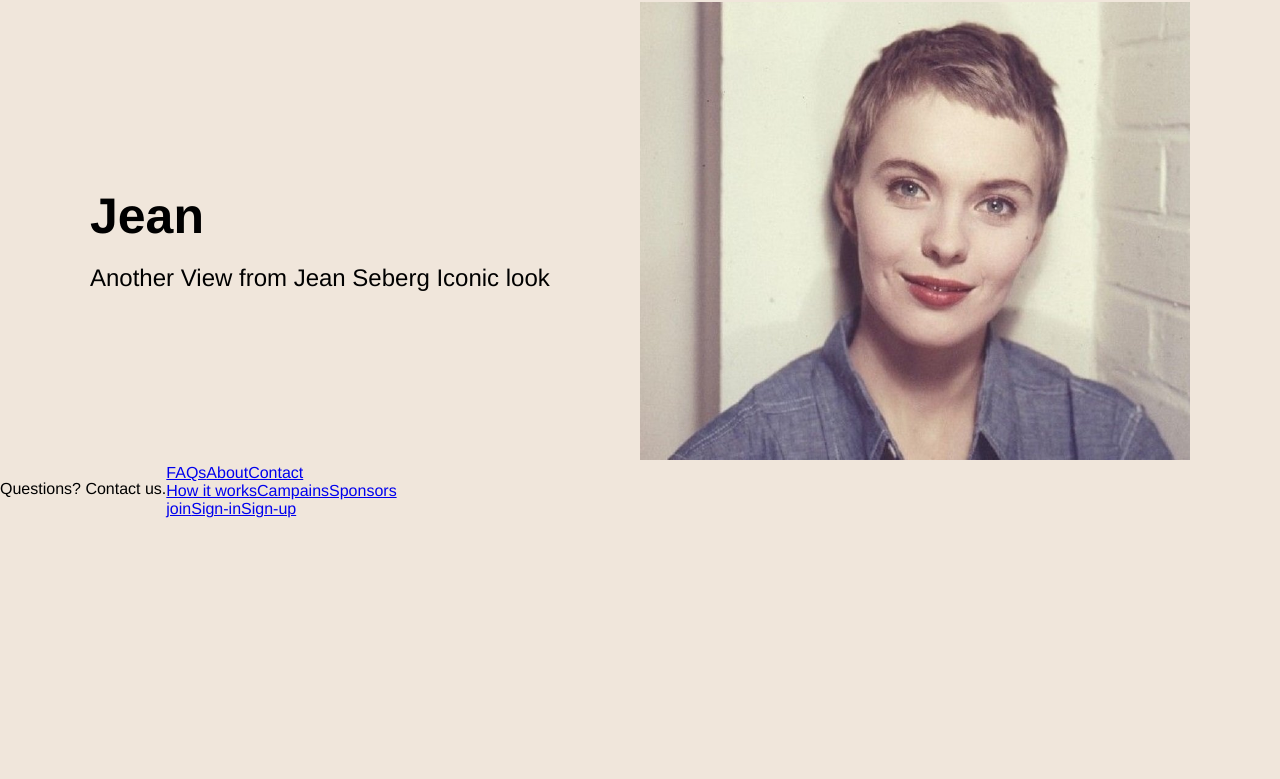
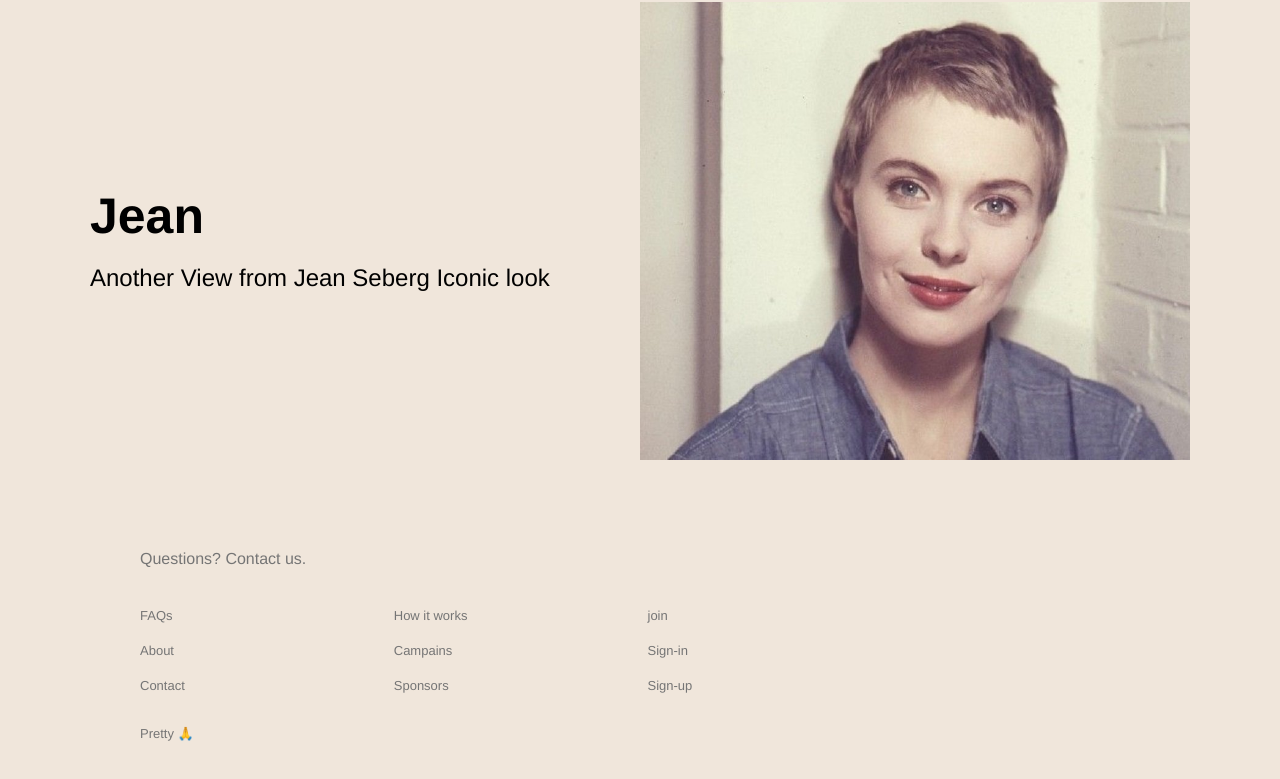
Before and after one commit to helenemartin/actions-speak-louder-than-emojis, a React (Create React App) app: page / in a window 1280 px wide. Shown: the part 1101-1880 px from the top of the page. Before the commit the page ends 1619 px from the top, so only its background shows below. Built offline with nearby package versions, Linux system fonts and the light colour scheme.

Commit message:
add styles to footer

```diff
--- a/src/components/footer/styles/footer.js
+++ b/src/components/footer/styles/footer.js
@@ -2,22 +2,52 @@ import styled from 'styled-components';
 
 export const Container = styled.div`
     display: flex;
+    max-width: 1000px;
+    flex-direction: column;
+    padding: 70px 56px;
+    margin: auto;
+
+    @media (max-width: 1000px) {
+        padding: 70px 30px;
+    }
 `;
 
 export const Column = styled.div`
+    display: flex;
+    flex-direction: column;
+    text-align: left;
 `;
 
 export const Row = styled.div`
+    display: grid;
+    grid-template-columns: repeat(auto-fill, minmax(230px, 1fr));
+    grid-gap: 15px;
+
+    @media (max-width: 1000px) {
+        grid-template-columns: repeat(auto-fill, minmax(150px, 1fr));
+    }
 `;
 
 export const Link = styled.a`
+    color: #757575;
+    margin-bottom: 20px;
+    font-size: 13px;
+    text-decoration: none;
 `;
 
 export const Title = styled.p`
+    font-size: 16px;
+    color: #757575;
+    margin-bottom: 40px;
 `;
 
 export const Text = styled.p`
+    font-size: 13px;
+    color: #757575;
+    margin-bottom: 40px;
 `;
 
 export const Break = styled.div`
+    flex-basis: 100%;
+    height: 0;
 `;
--- a/src/containers/footer.js
+++ b/src/containers/footer.js
@@ -24,6 +24,7 @@ export function FooterContainer() {
                     <Footer.Link href="#">Sign-up</Footer.Link>
                 </Footer.Column>
             </Footer.Row>
+            <Footer.Text>Pretty 🙏</Footer.Text>
         </Footer>
     )
 }
--- a/src/fixtures/jumbo.json
+++ b/src/fixtures/jumbo.json
@@ -2,7 +2,7 @@
     {
       "id": 1,
       "title": "Jean Seberg",
-      "subTitle": "💅🏻",
+      "subTitle": "💅🏻 🙏🏻",
       "image": "/images/Jean-Seberg.jpg",
       "alt": "Jean Seberg crop hair cut",
       "direction": "row"
```
